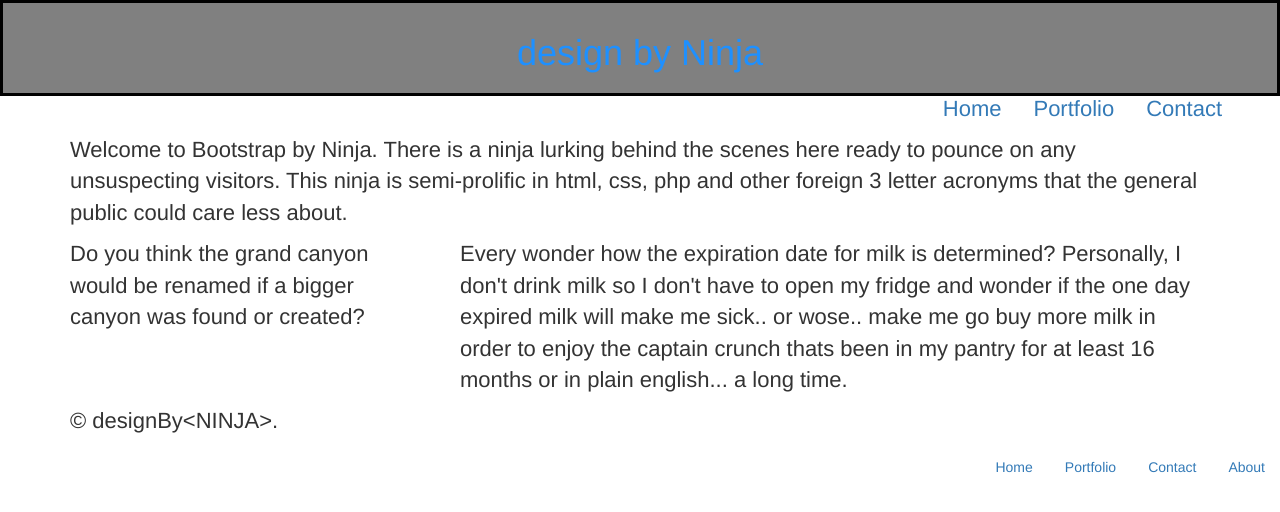
After one commit to sandidgec/pwpcsandidge, a PHP site: page /home.php in a window 1280 px wide. The commit adds this page. Shown: the top 512 px of the page. Run offline with PHP 8.4, Linux system fonts and the light colour scheme; some libraries are stand-ins or nearby versions.

Commit message:
changed directories... added home page to migrate new index page as I go

```diff
--- /dev/null
+++ b/home.php
@@ -0,0 +1,101 @@
+<!DOCTYPE html>
+<html lang="en">
+	<head>
+		<meta charset="utf-8"/>
+		<meta http-equiv="X-UA-Compatible" content="IE=edge"/>
+		<meta name="viewport" content="width=device-width, initial-scale=1"/>
+
+		<!-- Bootstrap Latest compiled and minified CSS -->
+		<link type="text/css" href="//maxcdn.bootstrapcdn.com/bootstrap/3.3.5/css/bootstrap.min.css" rel="stylesheet"/>
+
+		<!-- Optional Bootstrap theme -->
+		<link type="text/css" href="//maxcdn.bootstrapcdn.com/bootstrap/3.3.5/css/bootstrap-theme.min.css" rel="stylesheet"/>
+
+		<!--custom css-->
+		<link type="text/css" href="lib/css/mystyle.css" rel="stylesheet"/>
+
+		<!-- HTML5 shim and Respond.js for IE8 support of HTML5 elements and media queries -->
+		<!-- WARNING: Respond.js doesn't work if you view the page via file:// -->
+		<!--[if lt IE 9]>
+		<script type="text/javascript" src="//oss.maxcdn.com/html5shiv/3.7.2/html5shiv.min.js"></script>
+		<script type="text/javascript" src="//oss.maxcdn.com/respond/1.4.2/respond.min.js"></script>
+		<![endif]-->
+
+		<!-- jQuery (necessary for Bootstrap's JavaScript plugins) -->
+		<script type="text/javascript" src="//ajax.googleapis.com/ajax/libs/jquery/2.1.4/jquery.min.js"></script>
+		<script type="text/javascript" src="//cdnjs.cloudflare.com/ajax/libs/jquery.form/3.51/jquery.form.min.js"></script>
+		<script type="text/javascript" src="//ajax.aspnetcdn.com/ajax/jquery.validate/1.13.1/jquery.validate.min.js"></script>
+		<script type="text/javascript" src="//ajax.aspnetcdn.com/ajax/jquery.validate/1.12.1/additional-methods.min.js"></script>
+
+		<!-- Latest compiled and minified Bootstrap JavaScript, all compiled plugins included -->
+		<script type="text/javascript" src="//maxcdn.bootstrapcdn.com/bootstrap/3.3.5/js/bootstrap.min.js"></script>
+		<title>Insert generic page title...plz</title>
+	</head>
+	<body class="sfooter">
+
+		<!--this wrapper div is for the sticky footer-->
+		<div class="sfooter-content">
+
+			<!--begin page header-->
+			<header>
+				<div class="navigation">
+					<h1>design by Ninja</h1>
+					<ul class="nav nav-pills pull-right">
+						<li role="presentation"><a href="#">Home</a></li>
+						<li role="presentation"><a href="#">Portfolio</a></li>
+						<li role="presentation"><a href="#">Contact</a></li>
+					</ul>
+				</div>
+			</header>
+
+			<!--begin main body content-->
+
+			<main class="container">
+
+				<!--first content row, full-width-->
+				<div class="row">
+					<div class="col-xs-12">
+						<div class="content1">
+							<p>Welcome to Bootstrap by Ninja. There is a ninja lurking behind the scenes here ready to
+								pounce on any unsuspecting visitors. This ninja is semi-prolific in html, css, php and other
+								foreign 3 letter acronyms that the general public could care less about. </p>
+						</div>
+					</div>
+				</div>
+
+
+				<!--second content row, split-->
+				<div class="row">
+					<div class="col-md-4">
+						<div class="content1">
+							<p>Do you think the grand canyon would be renamed if a bigger canyon was found or created?</p>
+						</div>
+					</div>
+					<div class="col-md-8">
+						<div class="content1">
+							<p>Every wonder how the expiration date for milk is determined? Personally, I don't drink milk so I
+								don't have to open my fridge and wonder if the one day expired milk will make me sick.. or wose.. make
+								me go buy more milk in order to enjoy the captain crunch thats been in my pantry for at least 16 months
+								or in plain english... a long time.</p>
+						</div>
+					</div>
+				</div>
+			</main>
+		</div>
+
+		<!--begin footer-->
+		<footer>
+			<div class="container">
+				<p>&copy;&nbsp;designBy&ltNINJA&gt.</p>
+			</div>
+			<div class="footertext">
+				<ul class="nav nav-pills pull-right">
+					<li role="presentation"><a href="#">Home</a></li>
+					<li role="presentation"><a href="#">Portfolio</a></li>
+					<li role="presentation"><a href="#">Contact</a></li>
+					<li role="presentation"><a href="#">About</a></li>
+			</div>
+			</ul>
+		</footer>
+	</body>
+</html>
--- a/index.php
+++ b/index.php
@@ -15,7 +15,7 @@
 				<li><a href="contact.php">Contact</a></li>
 				<li><a href="about.php">About</a></li>
 				<li><a href="portfolio.php">Portfolio</a>
-				<li><a href="wireframes.php">Wireframes</a> </li>
+				<li><a href="pages/wireframes.php">Wireframes</a> </li>
 			</ul>
 		</div>
 		<h2> Ninja Purpose  </h2>
@@ -52,11 +52,11 @@
 		links to outside work.</p>
 
 		<h2> SiteMap</h2>
-		<img src="images/sitemapdesignbyninja.png" alt="Sitemap>"
+		<img src="lib/images/sitemapdesignbyninja.png" alt="Sitemap>"
 
 
 		<div class="logo">
-			<img src="images/NinjaDesign.png" alt="Ninja Logo"
+			<img src="lib/images/NinjaDesign.png" alt="Ninja Logo"
 		</div>
 	</body>
 </html>
--- a/css/mystyle.css
+++ b/lib/css/mystyle.css
@@ -1,6 +1,6 @@
-body {
-	background-image: url(images/hardwoodbackground.jpg);
-}
+
+
+
 h1.headtext {
 	text-align: center;
 	border-style: solid;
@@ -23,10 +23,11 @@ p 	{
 }
 
 .navigation {
-	width: 940px;
+	width: inherit;
 	border-style: solid;
-	border-color: dodgerblue;
-	background-color: dodgerblue;
+	border-color: black;
+	background-color: gray;
+	color: dodgerblue;
 	margin: 0;
 	font-size: 22px;
 	text-align: center;
--- a/wireframes.php
+++ b/pages/wireframes.php
@@ -12,7 +12,7 @@
 		<link type="text/css" href="//maxcdn.bootstrapcdn.com/bootstrap/3.3.5/css/bootstrap-theme.min.css" rel="stylesheet"/>
 
 
-		<link type="text/css" href="css/mystyle.css" rel="stylesheet"/>
+		<link type="text/css" href="../lib/css/mystyle.css" rel="stylesheet"/>
 
 
 		<!-- HTML5 shim and Respond.js for IE8 support of HTML5 elements and media queries -->
@@ -38,7 +38,7 @@
 	<body>
 		<div class="container">
 			<h3>design by Ninja Wireframes</h3>
-			<img src="images/ninjaWireframeHome.png" alt="Wireframe Home>"
+			<img src="../lib/images/ninjaWireframeHome.png" alt="Wireframe Home>"
 		</div>
 	</body>
 </html>
```
Also changed, not shown: lib/images/NinjaDesign.png (renamed from images/NinjaDesign.png), lib/images/hardwoodbackground.jpg (renamed from images/hardwoodbackground.jpg), lib/images/ninjaWireframeHome.png (renamed from images/ninjaWireframeHome.png), lib/images/sitemapdesignbyninja.png (renamed from images/sitemapdesignbyninja.png).
